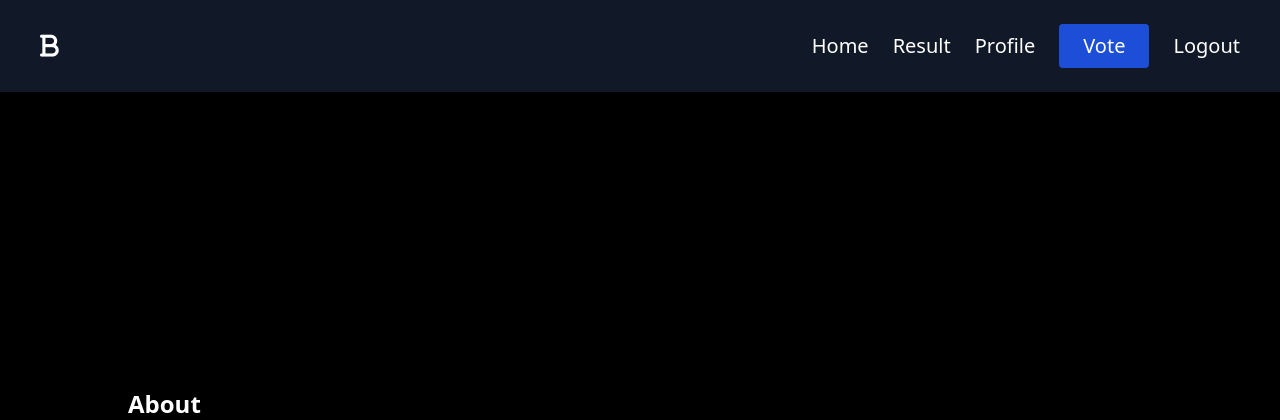
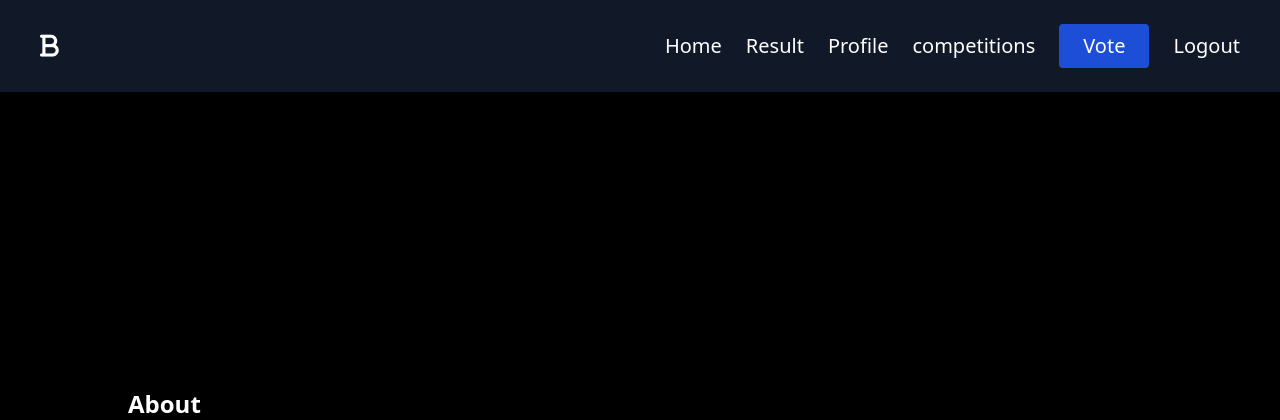
Before and after one commit to 010binary/Alx-Portfoilo-Project, a Django app: page /about/ in a window 1280 px wide. Shown: the top 420 px of the page. Run offline with Django 5.2, Linux system fonts and the light colour scheme; the visitor is signed in with stand-in values (Sample User, id 1); style sheets or scripts are compiled from the project's sources.

Commit message:
Features - Added competitions for easy navigations

```diff
--- a/project/templates/base.html
+++ b/project/templates/base.html
@@ -39,6 +39,7 @@
 
                     {% if request.user.is_authenticated %}
                     <a class="text-white hover:text-gray-300" href="{% url 'profile' %}">Profile</a>
+                    <a class="text-white hover:text-gray-300" href="{% url 'competition_view' %}">competitions</a>
                     <a class="text-white hover:text-gray-300 bg-blue-700 rounded px-6 py-2"
                         href="{% url 'vote' %}">Vote</a>
                     <a class="text-white hover:text-gray-300" href="{% url 'logout' %}">Logout</a>
@@ -57,6 +58,8 @@
 
                         {% if request.user.is_authenticated %}
                         <a href="{% url 'profile' %}" class="block px-6 py-2 w-full hover:bg-blue-700">Profile</a>
+                        <a href="{% url 'competition_view' %}"
+                            class="block px-6 py-2 w-full hover:bg-blue-700">competitions</a>
                         <a href="{% url 'vote' %}" class="block px-6 py-2 w-full hover:bg-blue-700">Vote</a>
                         <a href="{% url 'logout' %}" class="block px-6 py-2 w-full hover:bg-blue-700">Logout</a>
                         {% else %}
```
